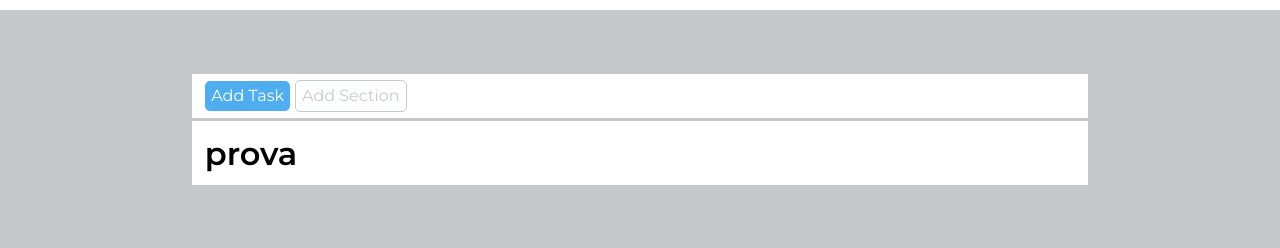
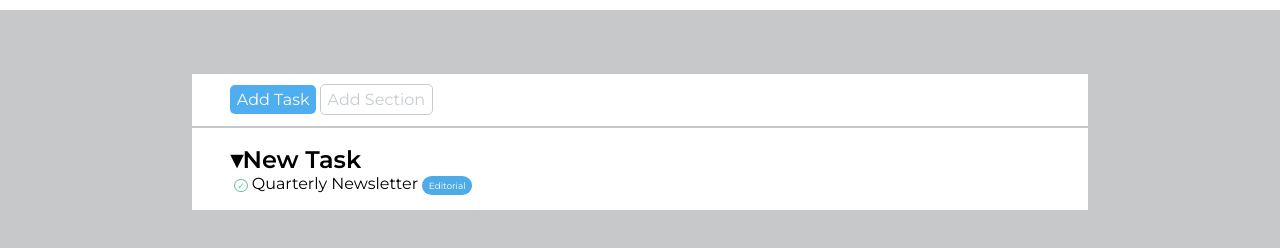
Before and after one commit to yurididomenico/html-css-toboolist, a plain HTML site: page index.html in a window 1280 px wide. Shown: the part 66-314 px from the top of the page. Drawn offline with Linux system fonts and the light colour scheme.

Commit message:
Main: Settaggio Section

```diff
--- a/css/stile.css
+++ b/css/stile.css
@@ -35,7 +35,7 @@ nav, main
 {
     width: 70%;
     margin: 0.2vw auto;
-    padding: 1vw;
+    padding: 1.3vw 3vw;
 }
 .header-button-addtask
 {
@@ -51,6 +51,31 @@ nav, main
 {
     padding: 0.4vw 0.5vw;
     border-radius: 5px;
+}
+main h2::before
+{
+    content: "\25be";
+}
+.check
+{
+    border-radius: 50%;
+    border: 1px solid #65C0AA;
+    height: 0.2vw;
+    margin: 0 0 0 0.3vw;
+    padding: 0 0.15vw;
+    font-size: 0.7vw;
+    color: #65c0aa;
+}
+.tipo
+{
+    border-radius: 10px;
+    font-size: 0.7vw;
+    color: white;
+    padding: 0.3vw 0.5vw;
+}
+.azzurro
+{
+    background-color: #4dace8;
 }
 
 
@@ -80,8 +105,4 @@ nav, main
 
 
 
-
-
-
-
 /* Fine */
--- a/index.html
+++ b/index.html
@@ -22,9 +22,27 @@
         </nav>
 
         <main>
-            <h1>
-                prova
-            </h1>
+            <section>
+                <h2>New Task</h2>
+                <p><span class="check">&check;</span> Quarterly Newsletter <span class="tipo azzurro">Editorial</span></p>
+
+
+
+
+
+
+
+
+
+
+                <!-- <p><span class="check"></span> Quarterly Newsletter <span class="tipo viola"></span></p>
+                <p><span class="check"></span> Quarterly Newsletter <span class="tipo verde"></span></p>
+                <p><span class="check"></span> Quarterly Newsletter <span class="tipo arancione"></span></p>
+                <p><span class="check"></span> Quarterly Newsletter <span class="tipo fucsia"></span></p>
+                <p><span class="check"></span> Quarterly Newsletter <span class="tipo lime"></span></p>
+                 -->
+            </section>
+
         </main>
 
 
```
